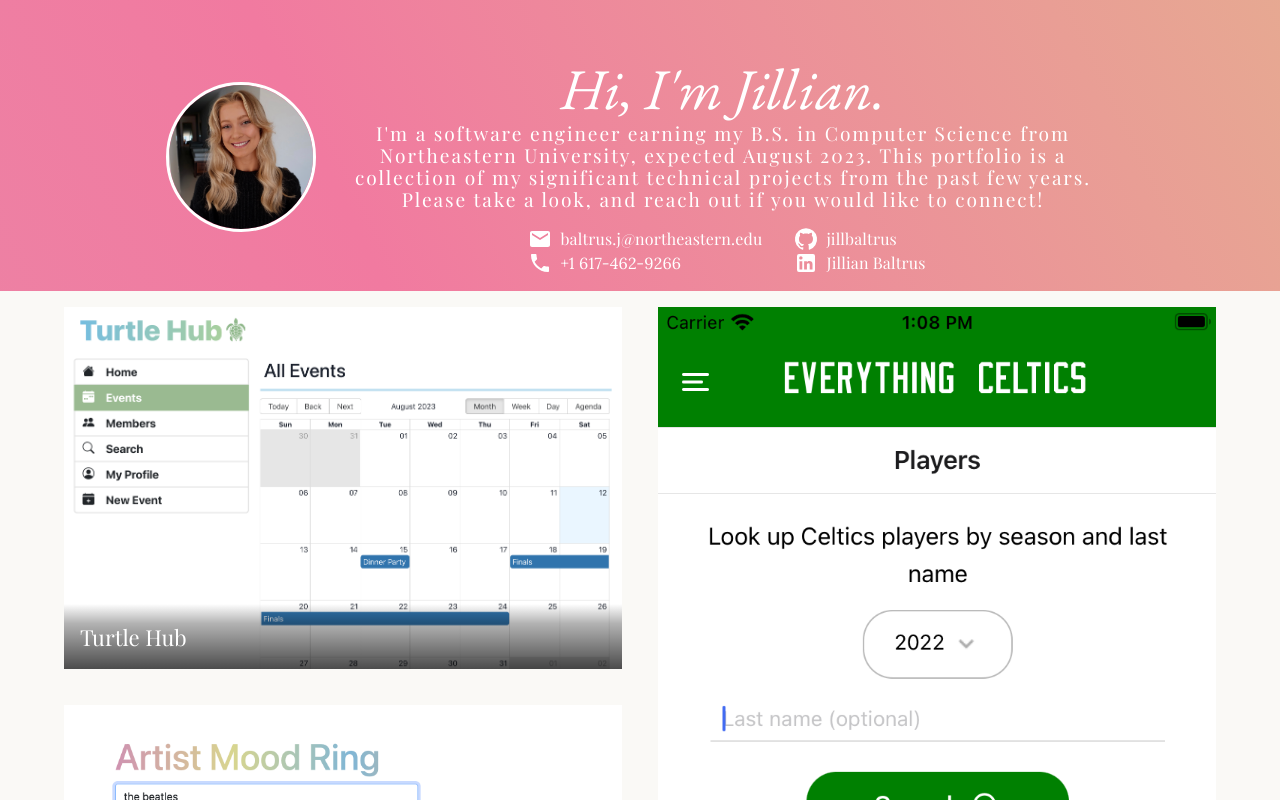
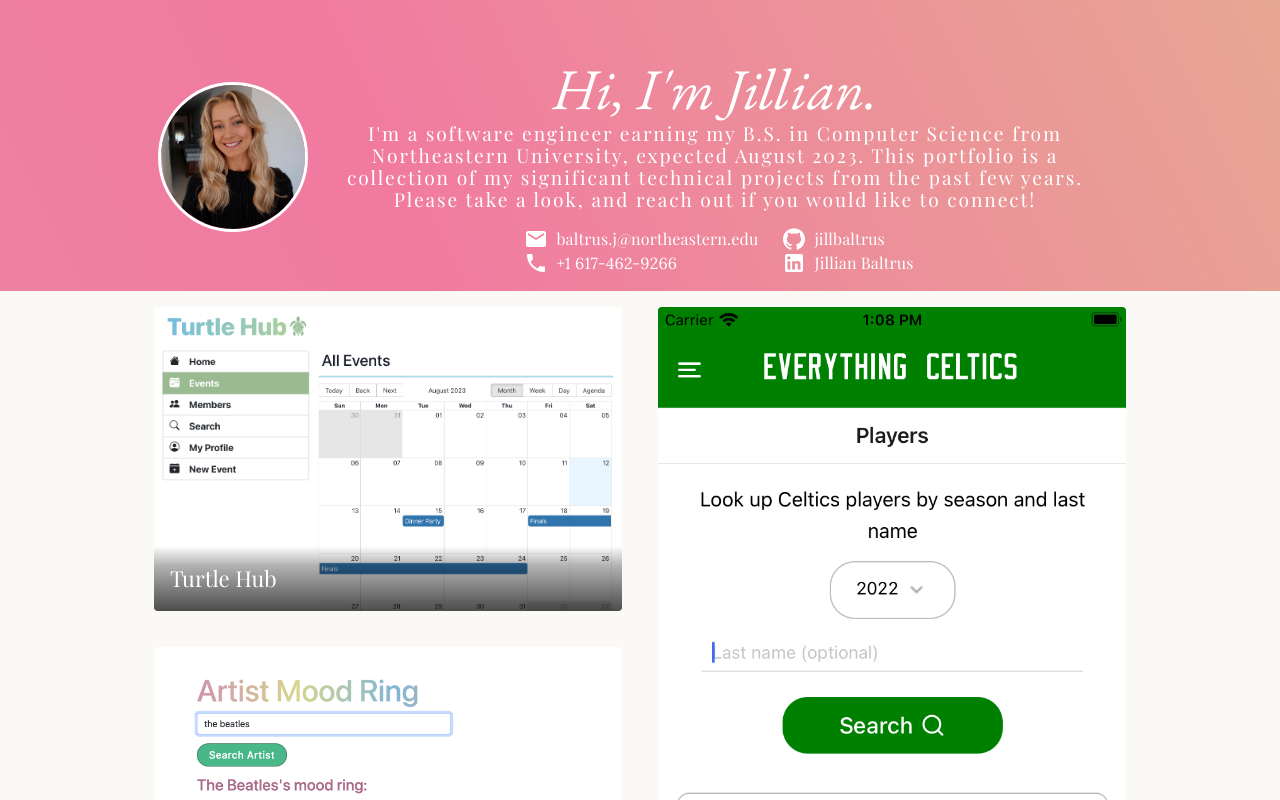
Before and after one commit to jillbaltrus/jillianbaltrusportfolio, a Next.js app: page / in a window 1280 px wide. Shown: the top 800 px of the page. Built offline with nearby package versions, Linux system fonts and the light colour scheme.

Commit message:
clean up: add contanier and head components, etc.

```diff
--- /dev/null
+++ b/components/container.js
@@ -0,0 +1,29 @@
+import {useEffect, useState} from "react";
+import {Box} from "@mui/material";
+
+export const Container = ({
+  children
+}) => {
+  const [isClientRendered, setIsClientRendered] = useState(false);
+
+  useEffect(() => {
+    setIsClientRendered(true);
+  }, []);
+
+  return (
+    <Box
+      sx={{
+        visibility: 'hidden',
+        transition: 'visibility 0s, opacity 1s ease-in',
+        opacity: 0,
+        '&.visible': {
+          visibility: 'visible',
+          opacity: 1,
+        },
+      }}
+      className={isClientRendered ? 'visible' : null}
+    >
+      {children}
+    </Box>
+  )
+}
--- /dev/null
+++ b/components/head.js
@@ -0,0 +1,16 @@
+import Head from "next/head";
+
+export const DocumentHead = () => {
+  return (
+    <Head>
+      <title>Jillian Baltrus Portfolio</title>
+      <link rel="icon" href="/images/favicon.ico" />
+      <link rel="preconnect" href="https://fonts.googleapis.com" />
+      <link rel="preconnect" href="https://fonts.gstatic.com" crossorigin />
+      <link
+        href="https://fonts.googleapis.com/css2?family=EB+Garamond:ital@1&family=Lora&family=Playfair+Display&display=swap"
+        rel="stylesheet"
+      />
+    </Head>
+  );
+}
--- a/components/portfolio-card.js
+++ b/components/portfolio-card.js
@@ -28,7 +28,8 @@
         loading="lazy"
         style={{
           opacity: hover ? 0.7 : 1,
-          cursor: hover ? "pointer" : "default",
+          cursor: "pointer",
+          borderRadius: '4px',
         }}
         onMouseEnter={handleMouseEnter}
         onMouseLeave={handleMouseLeave}
@@ -41,8 +42,9 @@
             fontSize: "22px",
             fontFamily: "Playfair Display",
           },
-          background:
-            "linear-gradient(to top, rgba(0,0,0,0.7) 0%, rgba(0,0,0,0.3) 70%, rgba(0,0,0,0) 100%)",
+          borderBottomLeftRadius: '4px',
+          borderBottomRightRadius: '4px',
+          background: "linear-gradient(to top, rgba(0,0,0,0.7) 0%, rgba(0,0,0,0.3) 70%, rgba(0,0,0,0) 100%)",
         }}
         title={cardData.title}
         onClick={handleModalOpen}
--- a/pages/index.js
+++ b/pages/index.js
@@ -2,29 +2,27 @@
 import GitHubIcon from "@mui/icons-material/GitHub";
 import LinkedInIcon from "@mui/icons-material/LinkedIn";
 import PhoneIcon from "@mui/icons-material/Phone";
-import { Avatar, Box, ImageList, Typography, useMediaQuery } from "@mui/material";
-import Head from "next/head";
+import {
+  Avatar,
+  Box,
+  ImageList,
+  Typography,
+  useMediaQuery,
+} from "@mui/material";
+import { Container } from "../components/container";
+import { DocumentHead } from "../components/head";
 import PortfolioCard from "../components/portfolio-card";
 import data from "../public/data";
 import styles from "../styles/Home.module.css";
 
 export default function Home() {
-  const mdAndUp = useMediaQuery('(min-width:768px)');
+  const mdAndUp = useMediaQuery("(min-width:768px)");
 
   return (
     <div>
-      <Head>
-        <title>Jillian Baltrus Portfolio</title>
-        <link rel="icon" href="/images/favicon.ico" />
-        <link rel="preconnect" href="https://fonts.googleapis.com" />
-        <link rel="preconnect" href="https://fonts.gstatic.com" crossorigin />
-        <link
-          href="https://fonts.googleapis.com/css2?family=EB+Garamond:ital@1&family=Lora&family=Playfair+Display&display=swap"
-          rel="stylesheet"
-        />
-      </Head>
+      <DocumentHead />
 
-      <main>
+      <Container>
         <div className={styles.gradientBox}>
           <Box
             display="flex"
@@ -34,10 +32,11 @@
             paddingTop={3}
           >
             <Avatar
-              sx={{ width: 150,
+              sx={{
+                width: 150,
                 height: 150,
                 border: "3px solid white",
-                marginLeft: 2
+                marginTop: mdAndUp ? "0" : "20px",
               }}
               src={"/images/avatar.png"}
               alt="Jillian"
@@ -50,29 +49,35 @@
             >
               <h1 className={styles.title}>Hi, I'm Jillian.</h1>
               <h3 className={styles.bio}>
-                I'm a software engineer earning my B.S. in Computer
-                Science from Northeastern University, expected August 2023. This
-                portfolio is a collection of my significant technical projects
-                from the past few years. Please take a look, and reach out if
-                you would like to connect!
+                I'm a software engineer earning my B.S. in Computer Science from
+                Northeastern University, expected August 2023. This portfolio is
+                a collection of my significant technical projects from the past
+                few years. Please take a look, and reach out if you would like
+                to connect!
               </h3>
               <Box
                 display="flex"
                 flexDirection={"row"}
                 sx={{ marginBottom: 2 }}
               >
-                <Box sx={{ flexDirection: "column", marginRight: 3 }}>
+                <Box sx={{ flexDirection: "column", marginRight: 2 }}>
                   <a href="mailto:baltrus.j@northeastern.edu">
                     <Box display="flex" flexDirection={"row"}>
                       <EmailIcon sx={{ fill: "#FFF", width: "40px" }} />
-                      <Typography className={styles.whitePlayfair} sx={{ fontFamily: 'Playfair Display' }}>
+                      <Typography
+                        className={styles.whitePlayfair}
+                        sx={{ fontFamily: "Playfair Display" }}
+                      >
                         baltrus.j@northeastern.edu
                       </Typography>
                     </Box>
                   </a>
                   <Box display="flex" flexDirection={"row"}>
                     <PhoneIcon sx={{ fill: "#FFF", width: "40px" }} />
-                    <Typography className={styles.whiteDigits} sx={{ marginRight: 3, fontFamily: 'Lora' }}>
+                    <Typography
+                      className={styles.whiteDigits}
+                      sx={{ marginRight: 3, fontFamily: "Lora" }}
+                    >
                       +1 617-462-9266
                     </Typography>
                   </Box>
@@ -81,7 +86,10 @@
                   <a href="https://github.com/jillbaltrus">
                     <Box display="flex" flexDirection={"row"}>
                       <GitHubIcon sx={{ fill: "#FFF", width: "40px" }} />
-                      <Typography className={styles.whitePlayfair} sx={{ fontFamily: 'Playfair Display' }}>
+                      <Typography
+                        className={styles.whitePlayfair}
+                        sx={{ fontFamily: "Playfair Display" }}
+                      >
                         jillbaltrus
                       </Typography>
                     </Box>
@@ -91,7 +99,10 @@
                       <LinkedInIcon sx={{ fill: "#FFF", width: "40px" }} />
                       <Typography
                         className={styles.whitePlayfair}
-                        sx={{ fontFamily: 'Playfair Display', textAlign: "left"}}
+                        sx={{
+                          fontFamily: "Playfair Display",
+                          textAlign: "left",
+                        }}
                       >
                         Jillian Baltrus
                       </Typography>
@@ -109,7 +120,8 @@
             ))}
           </ImageList>
         </div>
-      </main>
+      </Container>
+
       <style jsx global>{`
         html,
         body {
--- a/styles/Home.module.css
+++ b/styles/Home.module.css
@@ -5,6 +5,8 @@
   flex-direction: column;
   justify-content: center;
   align-items: center;
+  max-width: 1100px;
+  margin: 0 auto;
 }
 
 .titleContainer {
@@ -18,7 +20,7 @@
   width: 100%;
 	min-height: 30vh;
   margin: 0;
-  padding: 0;
+  padding: 0 20px;
   display: flex;
   align-items: center;
   justify-content: center;
@@ -26,26 +28,24 @@
 
 @keyframes gradient {
 	0% {
-		background-position: 0% 50%;
+		background-position: 0 50%;
 	}
 	50% {
 		background-position: 100% 50%;
 	}
 	100% {
-		background-position: 0% 50%;
+		background-position: 0 50%;
 	}
 }
 
 .title {
-  margin: 2rem;
-  margin-top: 0rem;
-  margin-bottom: 0rem;
+  margin: 2rem 2rem 0;
   line-height: 1.15;
   font-size: 3.6rem;
   font-weight: normal;
   color: #fff;
   text-align: center;
-  font-family: 'EB Garamond', serif;
+  font-family: EB Garamond, serif;
 }
 
 @media only screen and (min-width: 768px) {
@@ -78,7 +78,7 @@
 }
 
 .bio {
-  margin: 2rem;
+  margin: 0 2rem 1rem;
   margin-top: 0rem;
   margin-bottom: 1rem;
   line-height: 1.15;
```
